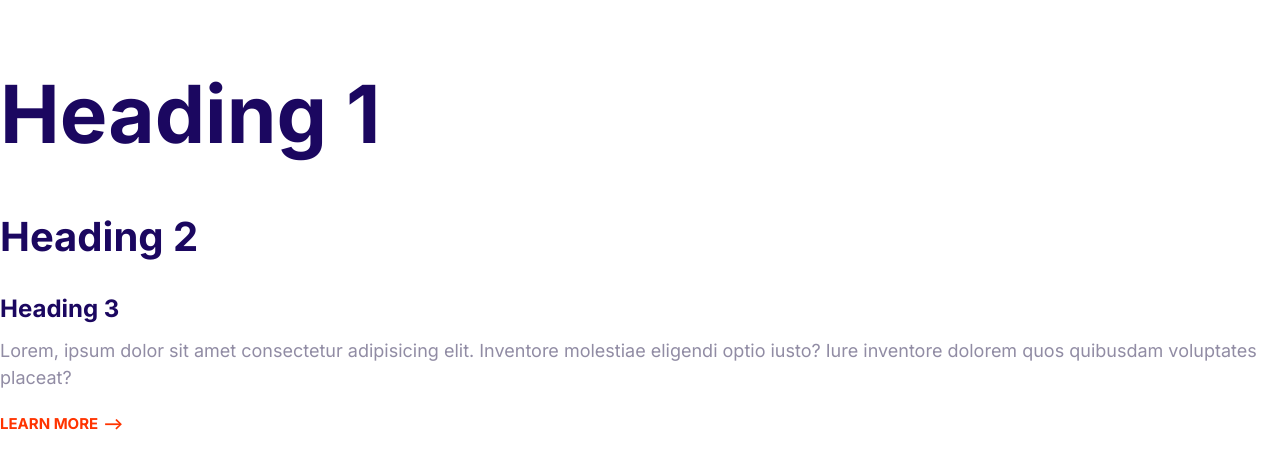
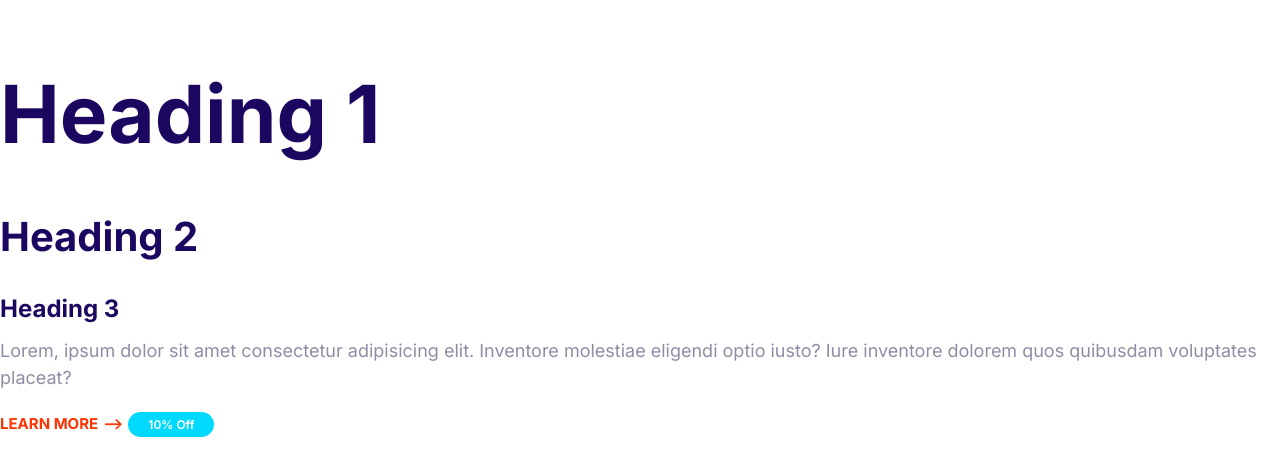
Before and after one commit to alanluqman/Demo-Website, a plain HTML site: page index.html in a window 1280 px wide. Drawn offline with Linux system fonts and the light colour scheme.

Commit message:
creating and styling bages.

```diff
--- a/css/style.css
+++ b/css/style.css
@@ -87,3 +87,37 @@ a{
         font-size: 1.5rem;
     }
 }
+
+/* Badges */
+
+.badge{
+    border-radius: 20px;
+    font-size: 2rem;
+    font-weight: 600;
+    padding: 0.5rem 2rem;
+    white-space: nowrap;
+}
+
+.badge--primary{
+    background-color: var(--color-primary);
+    color: white;
+}
+
+.badge--secondary{
+    background-color: var(--color-secondary);
+    color: white;
+}
+
+.badge--small{
+    font-size: 1.6rem;
+}
+
+@media screen and (min-width:1024px){
+    .badge{
+        font-size: 1.5rem;
+
+    }
+    .badge--small{
+        font-size: 1.2rem;
+    }
+}
--- a/index.html
+++ b/index.html
@@ -7,7 +7,7 @@
     <title>Web Demo</title>
     <link rel="preconnect" href="https://fonts.googleapis.com">
     <link rel="preconnect" href="https://fonts.gstatic.com" crossorigin>
-    <link href="https://fonts.googleapis.com/css2?family=Inter:wght@400;700&display=swap" rel="stylesheet">
+    <link href="https://fonts.googleapis.com/css2?family=Inter:wght@400;600;700&display=swap" rel="stylesheet">
     <link rel="stylesheet" href="./css/normalize.css">
     <link rel="stylesheet" href="./css/style.css">
 </head>
@@ -19,6 +19,7 @@
 
     <a href="#" class="link-arrow">Learn More</a>
 
+    <span class="badge badge--secondary badge--small">10% Off</span>
 
 </body>
 </html>
```
Also changed, not shown: components/badges.html (added, +1 -0 lines).
